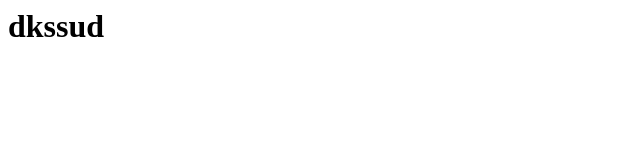
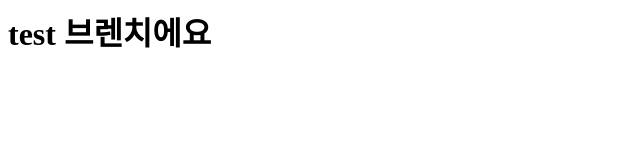
Before and after one commit to jmk4955/toyproject, a plain HTML site: page index.html in a window 1280 px wide. Shown: the whole page, without its empty margins (0-640 px from the left). Drawn offline with Linux system fonts and the light colour scheme.

Commit message:
push test branch

```diff
--- a/index.html
+++ b/index.html
@@ -4,6 +4,6 @@
 	<meta charset="utf-8">
 </head>
 <body>
-	<h1>dkssud</h1>
+	<h1>test 브렌치에요</h1>
 </body>
 </html>
```
Also changed, not shown: main.css (added).
